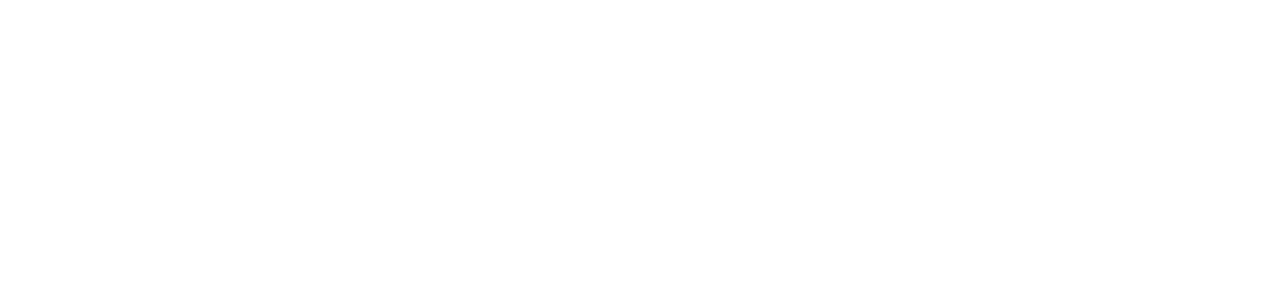
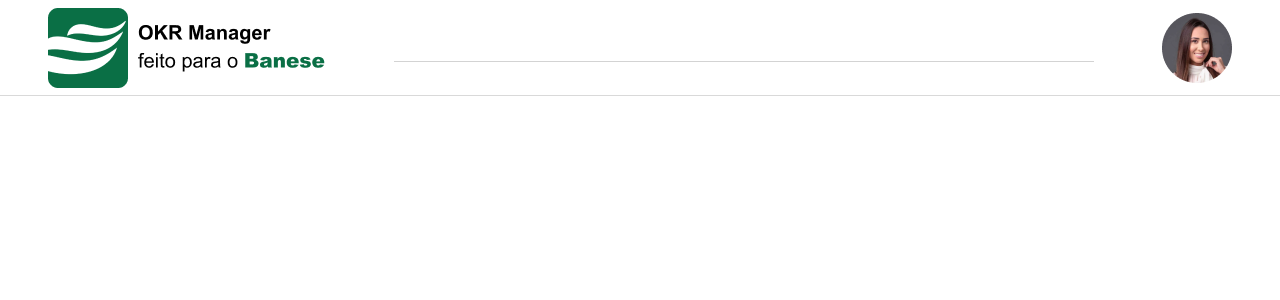
Before and after one commit to pedrohp2205/okr-manager, a React (Vite) app: page /management/1 in a window 1280 px wide. Shown: the top 300 px of the page. Built offline with nearby package versions, Linux system fonts and the light colour scheme.

Commit message:
Titulo modifica pelo input do dashboard

```diff
--- a/src/pages/management.tsx
+++ b/src/pages/management.tsx
@@ -1,4 +1,7 @@
 import { useParams } from "react-router-dom"
+import logo from "../assets/logobanese.png"
+import perfil from "../assets/perfil.png"
+import { ChangeEvent, useState } from 'react';
 
 interface Item {
     id: string;
@@ -12,15 +15,53 @@
     const { id } = useParams();
     const storedItems = localStorage.getItem("items");
 
-    let specificItem
+
+    let specificItem: Item | undefined;
 
     if (storedItems !== null) {
         const itemsArray: Item[] = JSON.parse(storedItems);
         specificItem = itemsArray.find(item => item.id === id);
     }
 
+    const [editedTitle, editTitle] = useState(specificItem?.title)
+
+    function handleEditTitle(event: ChangeEvent<HTMLInputElement>) {
+        const newTitle = event.target.value;
+        editTitle(newTitle);
+
+        if (storedItems !== null) {
+            const itemsArray: Item[] = JSON.parse(storedItems);
+            const updatedItemsArray = itemsArray.map(item => {
+                if (item.id === id && specificItem) {
+                    return { ...item, title: newTitle }
+                }
+                return item;
+            });
+
+            localStorage.setItem("items", JSON.stringify(updatedItemsArray))
+        }
+    }
+
+
+
+
+
+
+
+
 
     return(
-        <div><p>{specificItem?.title}</p></div>
+        <div>
+
+            <header>
+                <nav className=" h-24 px-12 py-3 flex border-b-[1px] border-[#d9d9d9] items-center justify-between">
+                    <img src={logo} alt="Logo Banese" />
+                    <input type="text" className=" text-xl  h-7 w-full max-w-[43.75rem] focus:outline-none border-b border-[#d3d3d3] text-center " onChange={handleEditTitle } value={editedTitle}/>
+
+                    <img src={perfil} alt=""  className="max-w-20 max-h-20" />
+
+                </nav>
+            </header>
+        </div>
     )
 }
```
